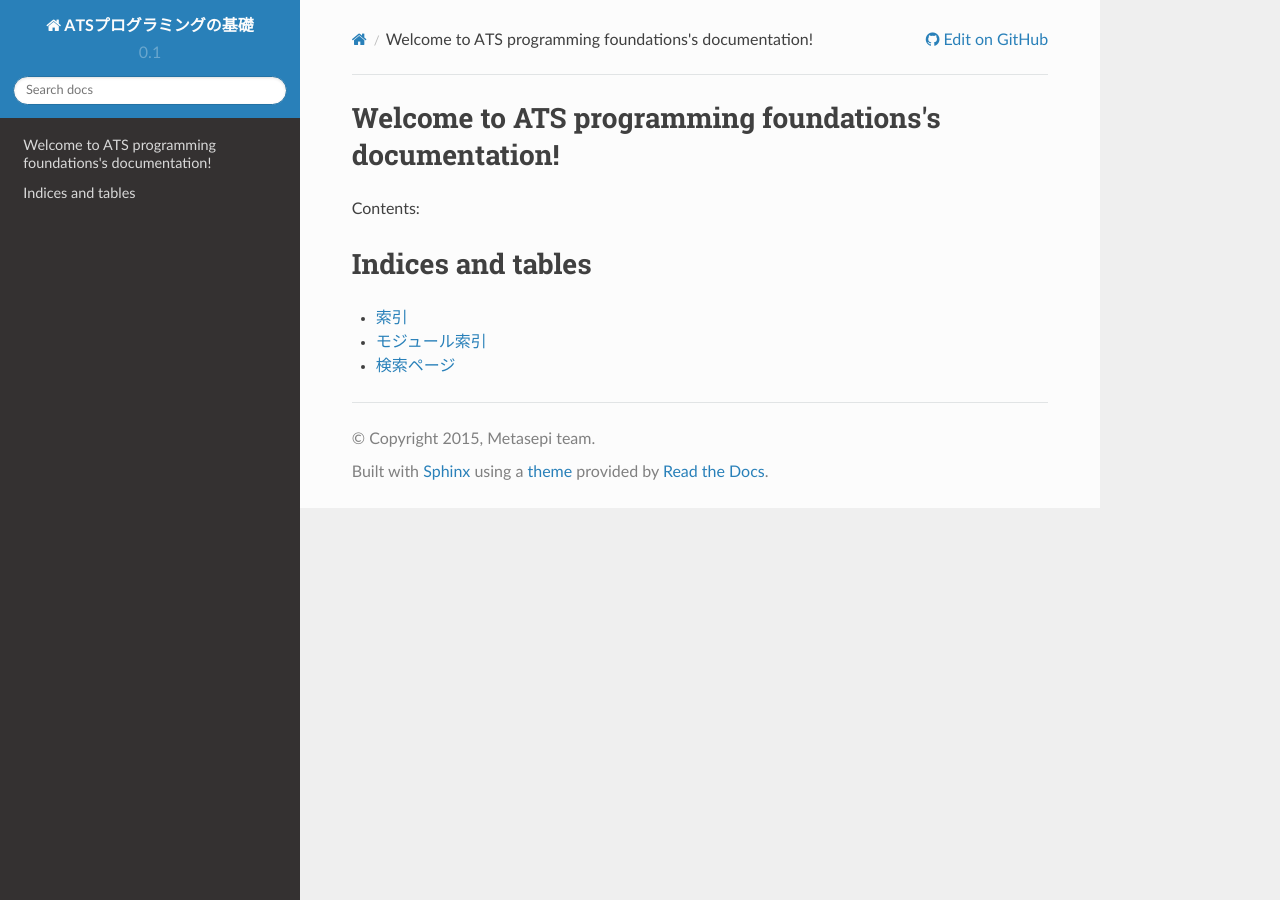
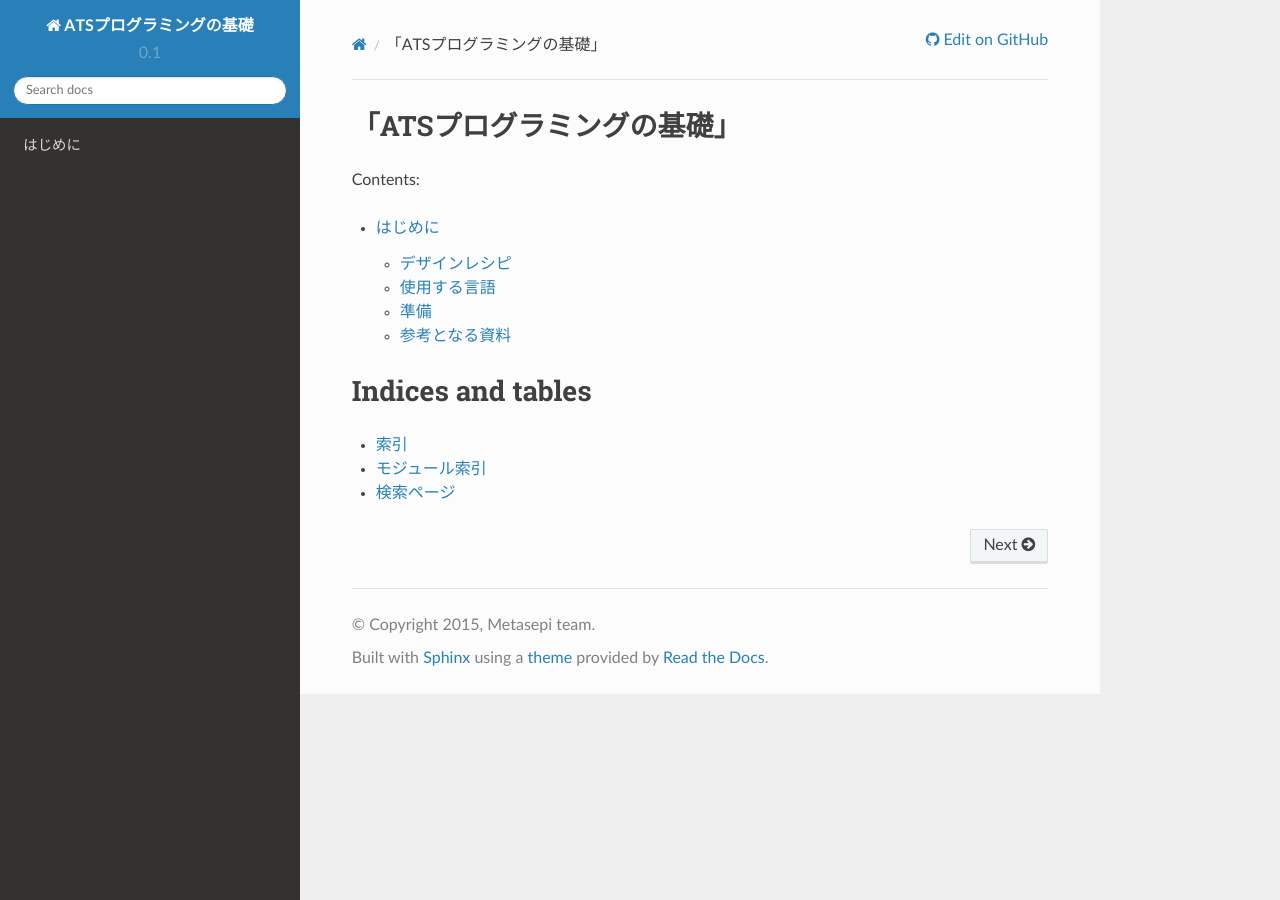
Before and after one commit to jats-ug/ATS_Foundations, a Sphinx documentation site: the page built from source/index.rst, in a window 1280 px wide. Built offline with Sphinx 7.4.7 and the Read the Docs theme 2.0.0, drawn with Linux system fonts in a browser that asks for light colours.

Commit message:
Add preface

```diff
--- a/source/index.rst
+++ b/source/index.rst
@@ -3,15 +3,15 @@
    You can adapt this file completely to your liking, but it should at least
    contain the root `toctree` directive.
 
-Welcome to ATS programming foundations's documentation!
-=======================================================
+「ATSプログラミングの基礎」
+===========================
 
 Contents:
 
 .. toctree::
    :maxdepth: 2
 
-
+   preface
 
 Indices and tables
 ==================
--- /dev/null
+++ b/source/preface.rst
@@ -0,0 +1,17 @@
+========
+はじめに
+========
+
+ようこそ。ATS プログラミングの世界へ。
+
+デザインレシピ
+==============
+
+使用する言語
+============
+
+準備
+====
+
+参考となる資料
+==============
```
